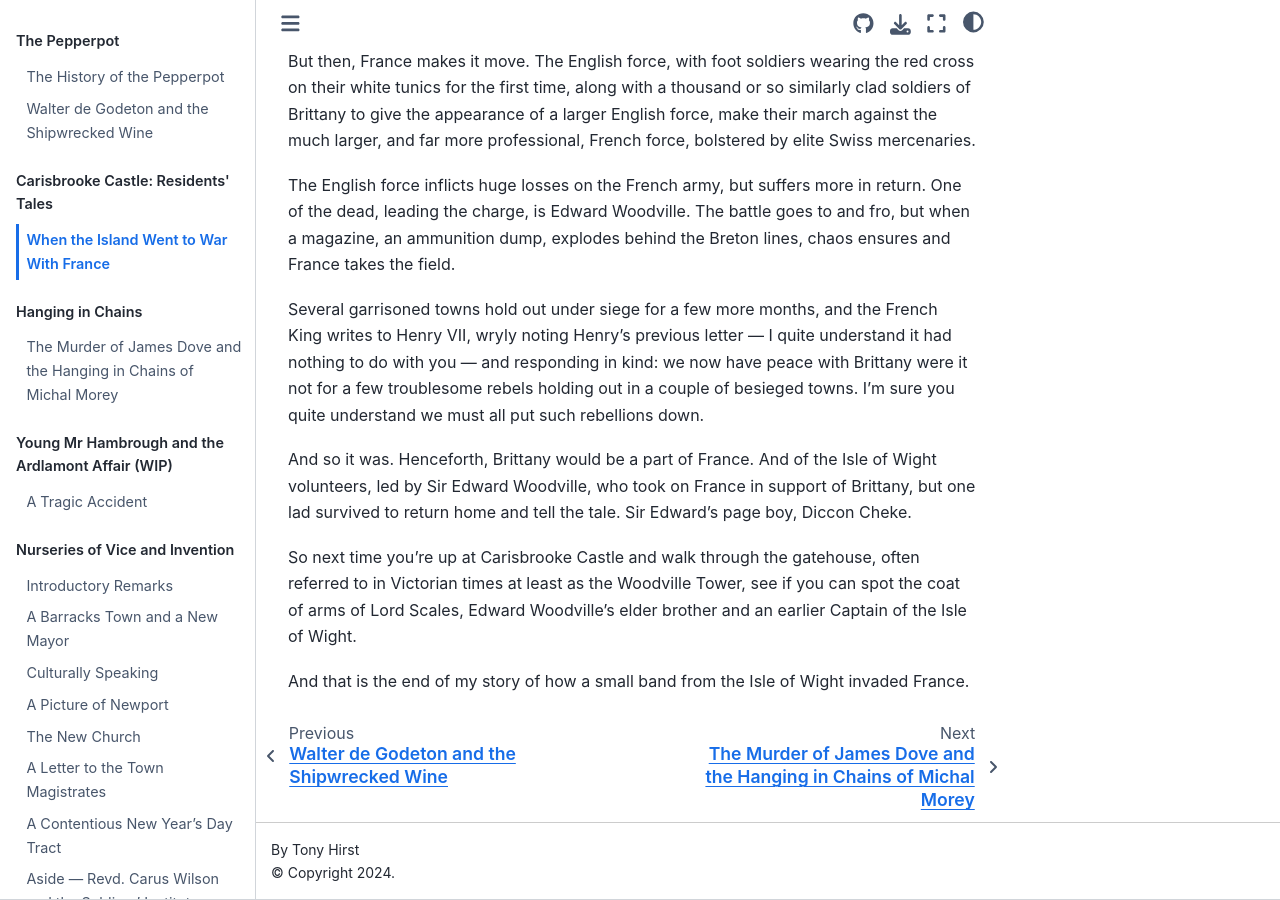
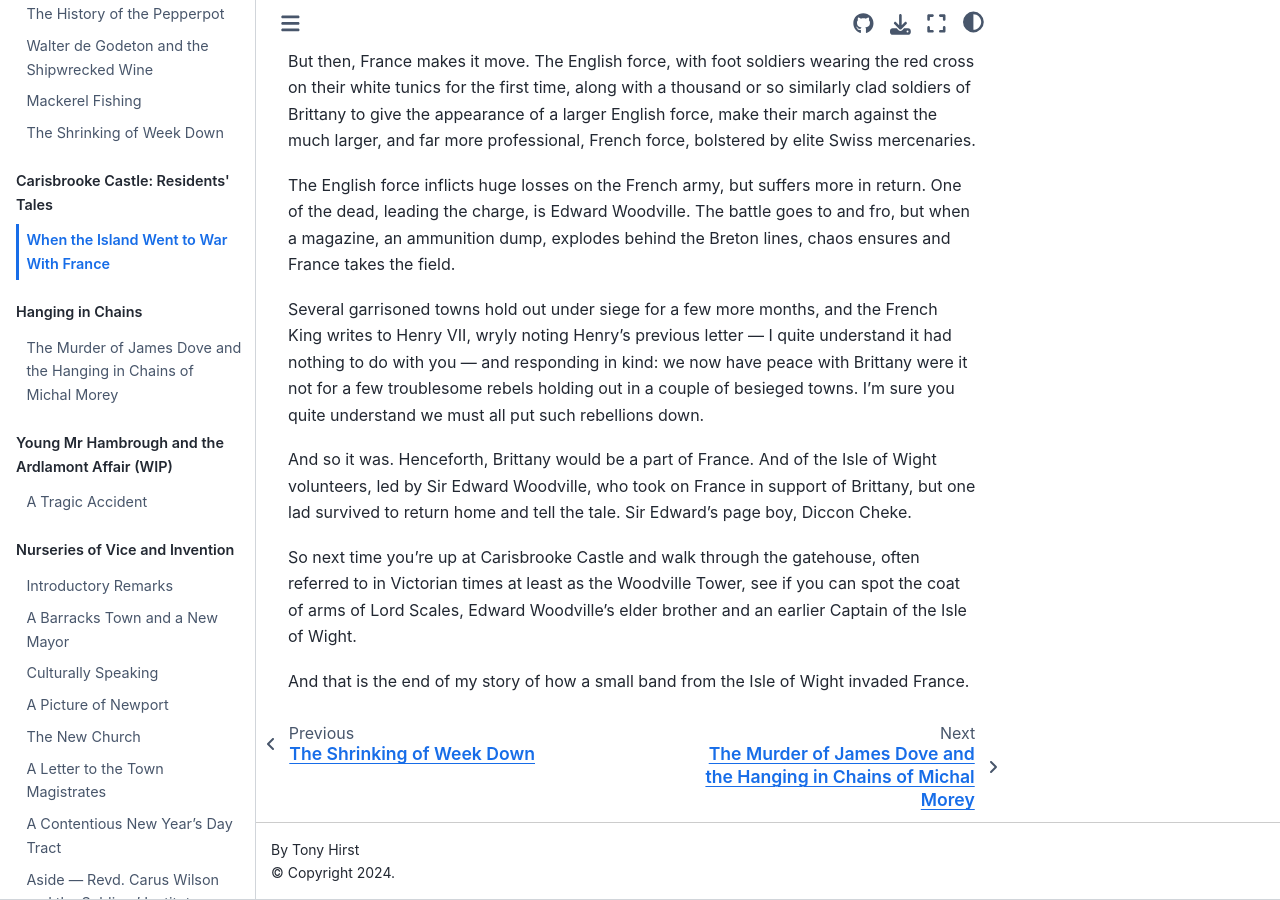
Before and after one commit to psychemedia/island-storynotes, a Jupyter Book: the page built from edward-woodville.md, in a window 1280 px wide and 900 px high, scrolled down 2559 px. Built offline with Jupyter Book 1.0.4 settings and Sphinx 7.4.7 and the Sphinx Book theme 1.1.4, drawn with Linux system fonts in a browser that asks for light colours.

Commit message:
Update _toc.yml

```diff
--- a/_toc.yml
+++ b/_toc.yml
@@ -14,10 +14,12 @@
 - caption: Godshill
   chapters:
   - file: godshill
-- caption: The Pepperpot
+- caption: The Pepperpot and the view from St Catherine's Down
   chapters:
   - file: history_of_the_pepperpot
   - file: walter_de_godeton_and_the_shipwrecked_wine
+  - file: mackerel
+  - file: shrinking_week_down
 - caption: "Carisbrooke Castle: Residents' Tales"
   chapters:
   - file: edward-woodville
```
